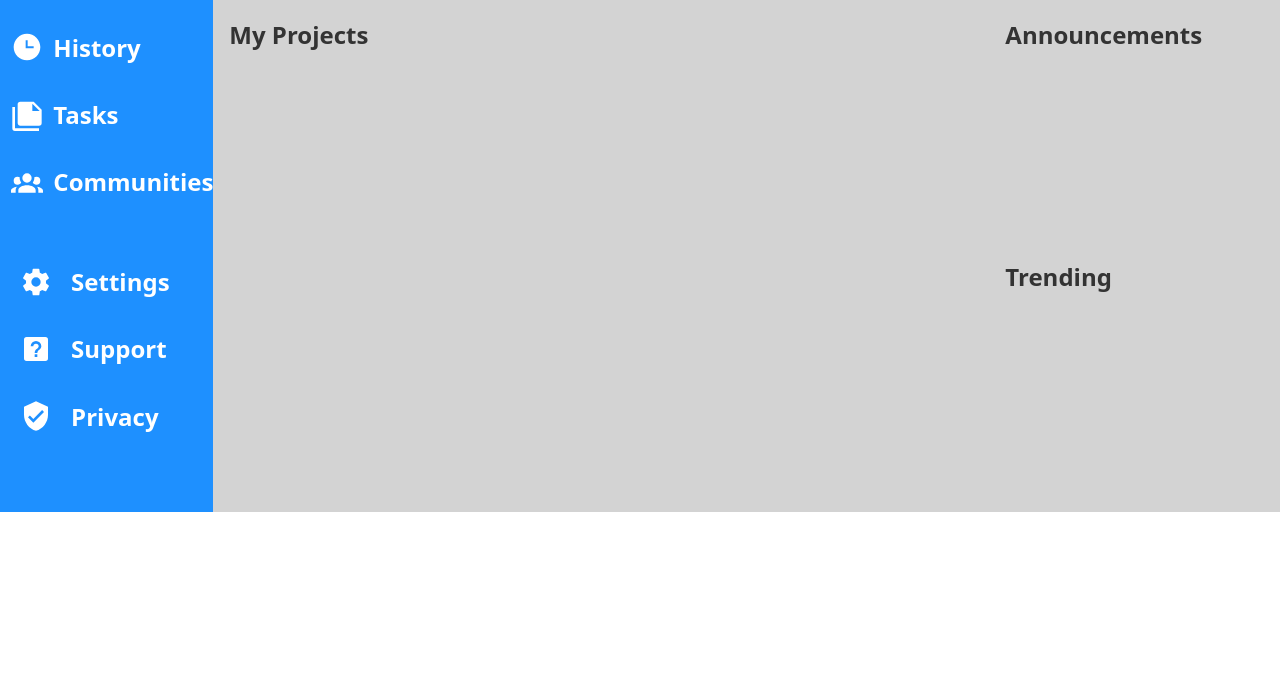
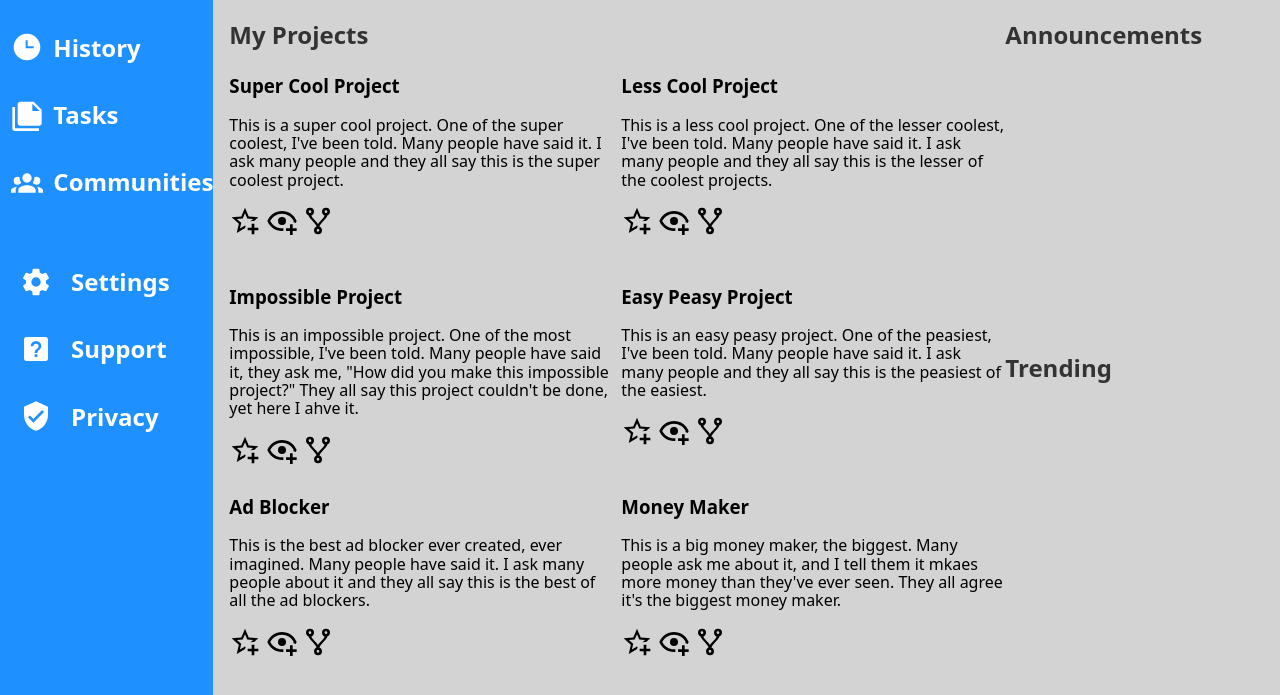
Before and after one commit to MPadilla198/TOP-Admin-Dashboard, a website: page index.html in a window 1280 px wide. Shown: the part 288-983 px from the top of the page. Before the commit the page ends 800 px from the top, so only its background shows below. Drawn offline with nearby package versions, Linux system fonts and the light colour scheme.

Commit message:
Add content for project cards

```diff
--- a/index.html
+++ b/index.html
@@ -64,10 +64,70 @@
         </div>
     </header>
     <section>
-        <div>
+        <div class="main-content">
             <h2 class="section-title">My Projects</h2>
             <div class="projects">
-
+                <div class="card">
+                    <h3>Super Cool Project</h3>
+                    <p>This is a super cool project. One of the super coolest, I've been told. Many people have said it.
+                        I ask many people and they all say this is the super coolest project.</p>
+                    <div class="button-bar">
+                        <img src="icons/star-plus-outline.svg" alt="Star Plus Icon" class="icon">
+                        <img src="icons/eye-plus-outline.svg" alt="Eye Plus Icon" class="icon">
+                        <img src="icons/source-fork.svg" alt="Source Icon" class="icon">
+                    </div>
+                </div>
+                <div class="card">
+                    <h3>Less Cool Project</h3>
+                    <p>This is a less cool project. One of the lesser coolest, I've been told. Many people have said it.
+                        I ask many people and they all say this is the lesser of the coolest projects.</p>
+                    <div class="button-bar">
+                        <img src="icons/star-plus-outline.svg" alt="Star Plus Icon" class="icon">
+                        <img src="icons/eye-plus-outline.svg" alt="Eye Plus Icon" class="icon">
+                        <img src="icons/source-fork.svg" alt="Source Icon" class="icon">
+                    </div>
+                </div>
+                <div class="card">
+                    <h3>Impossible Project</h3>
+                    <p>This is an impossible project. One of the most impossible, I've been told. Many people have said
+                        it, they ask me, "How did you make this impossible project?" They all say this project couldn't
+                        be done, yet here I ahve it.</p>
+                    <div class="button-bar">
+                        <img src="icons/star-plus-outline.svg" alt="Star Plus Icon" class="icon">
+                        <img src="icons/eye-plus-outline.svg" alt="Eye Plus Icon" class="icon">
+                        <img src="icons/source-fork.svg" alt="Source Icon" class="icon">
+                    </div>
+                </div>
+                <div class="card">
+                    <h3>Easy Peasy Project</h3>
+                    <p>This is an easy peasy project. One of the peasiest, I've been told. Many people have said it.
+                        I ask many people and they all say this is the peasiest of the easiest.</p>
+                    <div class="button-bar">
+                        <img src="icons/star-plus-outline.svg" alt="Star Plus Icon" class="icon">
+                        <img src="icons/eye-plus-outline.svg" alt="Eye Plus Icon" class="icon">
+                        <img src="icons/source-fork.svg" alt="Source Icon" class="icon">
+                    </div>
+                </div>
+                <div class="card">
+                    <h3>Ad Blocker</h3>
+                    <p>This is the best ad blocker ever created, ever imagined. Many people have said it. I ask many
+                        people about it and they all say this is the best of all the ad blockers.</p>
+                    <div class="button-bar">
+                        <img src="icons/star-plus-outline.svg" alt="Star Plus Icon" class="icon">
+                        <img src="icons/eye-plus-outline.svg" alt="Eye Plus Icon" class="icon">
+                        <img src="icons/source-fork.svg" alt="Source Icon" class="icon">
+                    </div>
+                </div>
+                <div class="card">
+                    <h3>Money Maker</h3>
+                    <p>This is a big money maker, the biggest. Many people ask me about it, and I tell them it mkaes
+                        more money than they've ever seen. They all agree it's the biggest money maker.</p>
+                    <div class="button-bar">
+                        <img src="icons/star-plus-outline.svg" alt="Star Plus Icon" class="icon">
+                        <img src="icons/eye-plus-outline.svg" alt="Eye Plus Icon" class="icon">
+                        <img src="icons/source-fork.svg" alt="Source Icon" class="icon">
+                    </div>
+                </div>
             </div>
         </div>
         <div class="sidebar">
```
